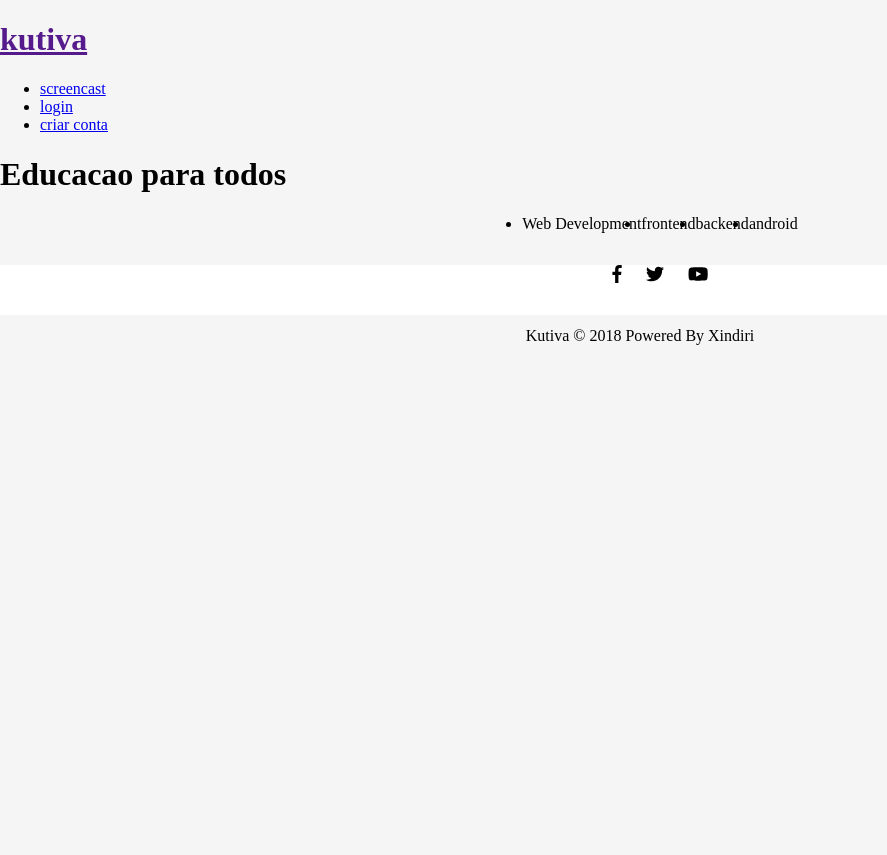
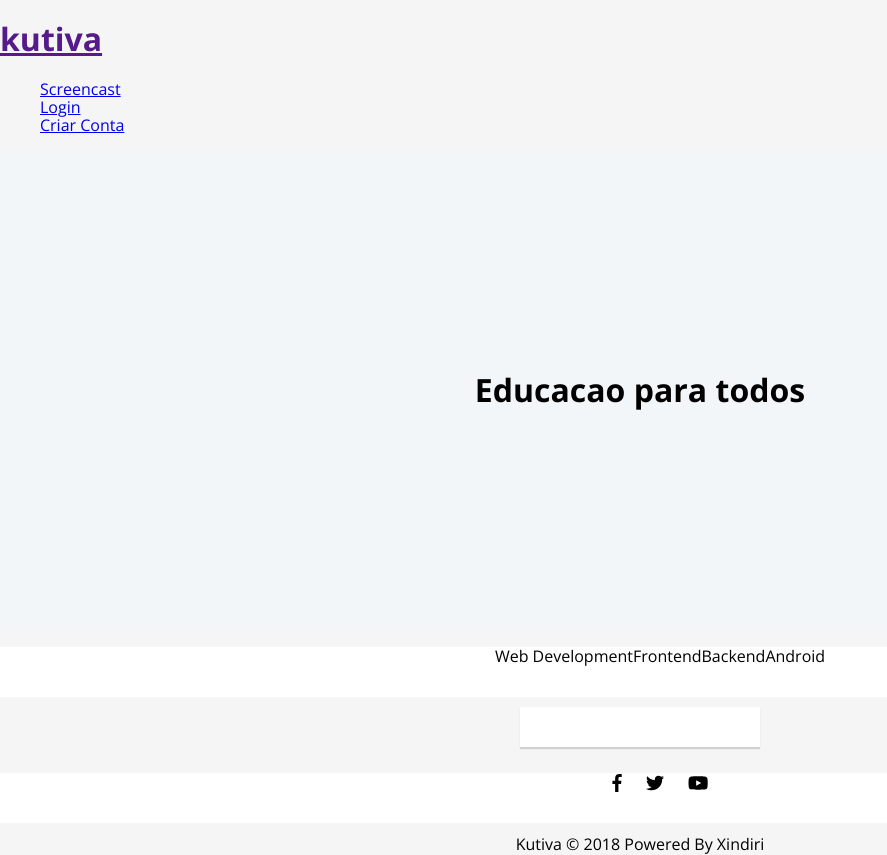
Before and after one commit to jeffenyinnah/kutiva, a Django app: page / in a window 1280 px wide. Shown: the whole page, without its empty margins (0-887 px from the left). Before the commit the page ends 345 px from the top, so only its background shows below. Run offline with Django 3.2, Linux system fonts and the light colour scheme; some libraries are stand-ins or nearby versions.

Commit message:
finish landing page menu

```diff
--- a/kutiva/static/stylesheet/screencast/main.css
+++ b/kutiva/static/stylesheet/kutiva/main.css
@@ -1,21 +1,32 @@
+@import url('https://fonts.googleapis.com/css?family=Open+Sans:400,600,700');
 html{
   height: 100%;
   box-sizing: border-box;
+  font-family: 'Open Sans', sans-serif;
+
+
 }
-body{
+.main{
   display: flex;
   flex-direction: column;
   min-height: 100vh;
-   font-family: 'Open Sans', sans-serif;
+  font-family: 'Roboto', sans-serif;
+
+
 
 }
 .showcase{
     margin-top: 1px;
-    background-color:white;
+    background-color:#F3F6F9;
     display: flex;
+    height: 60vh;
     justify-content: center;
     align-items: center;
     /*background-image: url("../../images/12.jpg");*/
+}
+.category{
+    background-color: white;
+    height: 50px;
 }
 form input[type="search"]{
     height: 44px;
@@ -37,17 +48,12 @@
     background-color:#f9f9f9;
     padding: 10px;
 }
-.categories{
-    flex-grow: 1;
 
-}
-.screencasts{
-    flex-grow: 6;
-}
 .screencast{
-    width: 70%;
+    width: 200px;
     margin: 10px;
     padding: 20px;
+
     background-color: white;
     box-shadow: 0 2px 1px rgba(0,0,0,.15)
 
--- a/kutiva/templates/kutiva/index.html
+++ b/kutiva/templates/kutiva/index.html
@@ -21,16 +21,18 @@
 
 
 {% block content %}
+
+    <main>
     {#    include the main menu #}
     {% include "kutiva/layout/menu.html" %}
-    <div class="showcase">
+    <section class="showcase">
 
            <h1>Educacao para todos</h1>
 
-    </div>
+    </section>
 
-     <div class="">
-             <ul class="cardRow  ">
+     <section class="category">
+             <ul class="cardRow unstyledList">
                  <li class="category">Web Development</li>
                  <li class="category">frontend</li>
                 <li class="category">backend</li>
@@ -42,7 +44,7 @@
 
              </ul>
 
-     </div>
+     </section>
 
 
 
@@ -50,8 +52,8 @@
 
 
 {#    screencasts #}
-    <div class="cardRow">
-         <div class=" screencast ">
+    <section class="cardRow">
+         <div class=" screencast">
             {% for lesson in lessons %}
               <img src="{% static 'images/cover.jpg' %}" alt="screencast cover">
 
@@ -60,9 +62,10 @@
          </div>
 
 
-    </div>
+    </section>
 
 
     {# include the same footer for ever page #}
     {% include "kutiva/layout/footer.html" %}
+    </main>
 {% endblock %}
--- a/kutiva/templates/kutiva/layout/menu.html
+++ b/kutiva/templates/kutiva/layout/menu.html
@@ -1,9 +1,9 @@
 <nav>
 
   <h1><a class="logo" href="">kutiva</a></h1>
-  <ul class="">
+  <ul class="unstyledList unstyledLink">
 
-      <li><a href="{% url 'screencasts' %}">screencast</a></li>
+      <li class="unstyledLink"><a href="{% url 'screencasts' %}">screencast</a></li>
       <li><a href="{% url 'signin' %}">login</a></li>
       <li><a href="{% url 'signup' %}" class="signin">criar conta</a></li>
 
--- a/kutiva/templates/screencast/screencasts.html
+++ b/kutiva/templates/screencast/screencasts.html
@@ -14,7 +14,7 @@
 {% block styles %}
 {#    only include css  files needed for thi page bootstap and other libs are add in base template #}
     <link rel="stylesheet" href="{% static 'stylesheet/kutiva/menu.css' %}">
-    <link rel="stylesheet" href="{% static 'stylesheet/screencast/main.css' %}">
+    <link rel="stylesheet" href="{% static 'stylesheet/screencast/../../static/stylesheet/kutiva/main.css' %}">
 
 {% endblock %}
 
```
